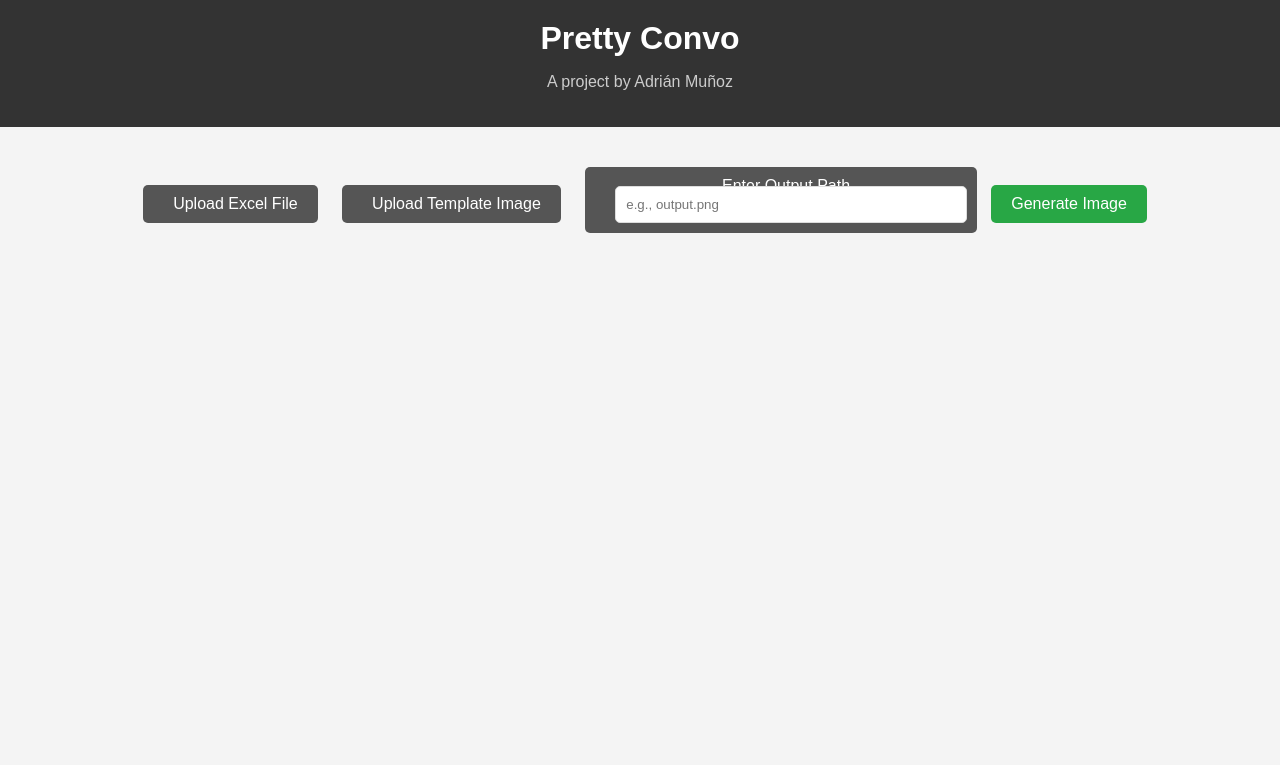
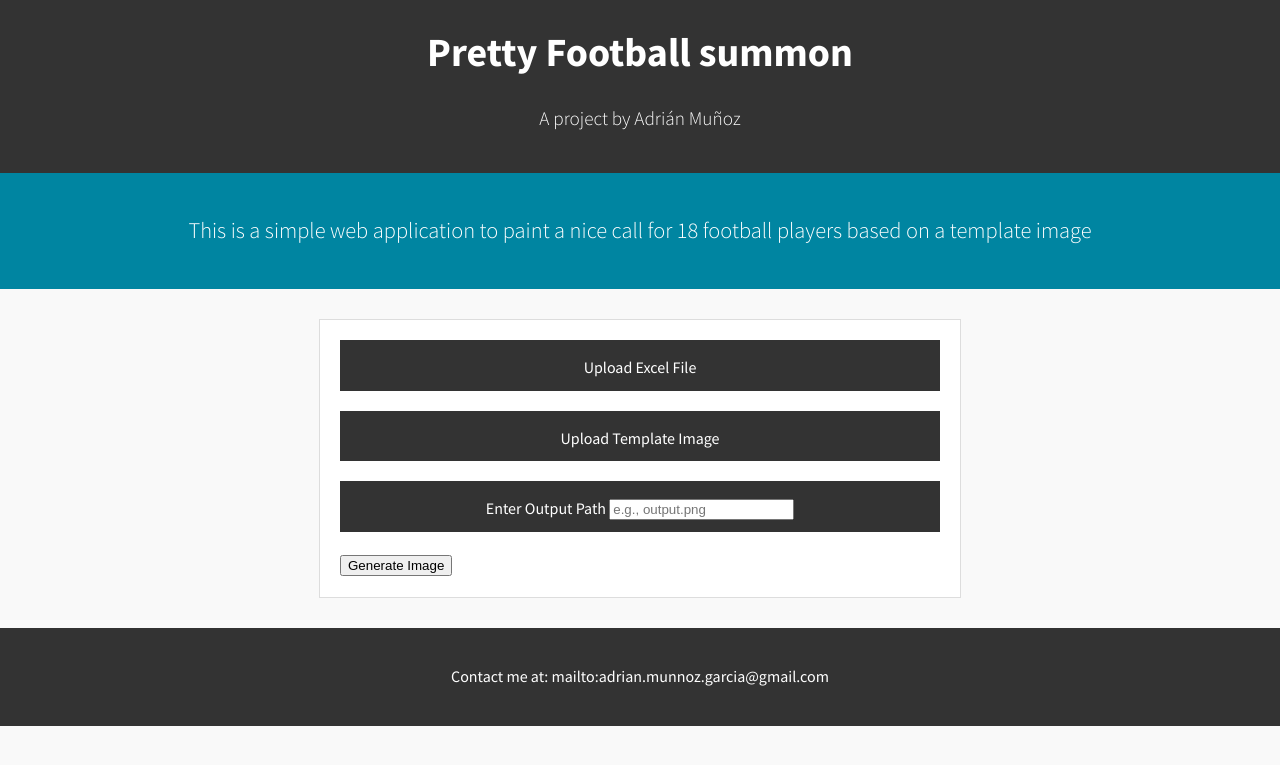
Before and after one commit to Adrimgedu/draw_convo, a Flask app: page / in a window 1280 px wide. Shown: the top 765 px of the page. Run offline with Flask 3, Linux system fonts and the light colour scheme.

Commit message:
html design and css updated

```diff
--- a/app/static/css/style.css
+++ b/app/static/css/style.css
@@ -1,41 +1,74 @@
+/* Google Fonts Import */
+@import url('https://fonts.googleapis.com/css?family=Source+Sans+Pro:300,400,700');
+
+/* Base Styles */
 body {
-  font-family: Arial, sans-serif;
-  background-color: #f4f4f4;
+    font-family: 'Source Sans Pro', sans-serif;
     margin: 0;
     padding: 0;
-  text-align: center;
+    background: #f9f9f9;
+    color: #333;
+    line-height: 1.6;
 }
 
+a {
+    color: #0085a1;
+    text-decoration: none;
+}
+
+/* Header Styles */
 .header {
-  background-color: #333;
-  color: white;
+    background: #333;
+    color: #fff;
     padding: 20px 0;
+    text-align: center;
 }
 
 .header h1 {
     margin: 0;
+    font-size: 2.5em;
+    font-weight: 700;
 }
 
-.subheader {
-  color: #ccc;
+.header .subheader {
+    font-size: 1.2em;
+    font-weight: 300;
 }
 
+/* Call to Action Section */
+.call-to-action {
+    background: #0085a1;
+    color: #fff;
+    padding: 40px 20px;
+    text-align: center;
+}
+
+.call-to-action p {
+    margin: 0;
+    font-size: 1.4em;
+    font-weight: 300;
+}
+
+/* Form Styles */
 .upload-form {
-  margin-top: 30px;
+    max-width: 600px;
+    margin: 30px auto;
+    padding: 20px;
+    background: #fff;
+    border: 1px solid #ddd;
+}
+
+.input-group {
+    margin-bottom: 20px;
 }
 
 .filupp {
-  display: inline-block;
+    display: block;
+    text-align: center;
+    background: #333;
+    color: #fff;
     padding: 10px 20px;
-  background-color: #555;
-  color: white;
-  border-radius: 5px;
     cursor: pointer;
-  margin: 10px;
-}
-
-.filupp:hover {
-  background-color: #666;
 }
 
 .filupp input[type="file"] {
@@ -43,33 +76,38 @@ body {
 }
 
 .filupp-file-name {
-  margin-left: 10px;
+    display: inline-block;
+    margin-top: 5px;
 }
 
-input[type="submit"] {
-  padding: 10px 20px;
-  background-color: #28a745;
-  color: white;
-  border: none;
-  border-radius: 5px;
-  cursor: pointer;
-  font-size: 16px;
+/* Footer Styles */
+footer {
+    background: #333;
+    color: #fff;
+    text-align: center;
+    padding: 20px 0;
 }
 
-  input[type="submit"]:hover {
-  background-color: #218838;
+.social-media-links {
+    margin-top: 10px;
 }
 
-  input[type="text"] {
-  border: 1px solid #ddd;
-  padding: 10px;
-  border-radius: 5px;
-  margin-top: -20px;
-  margin-left: 10px;
-  width: calc(100% - 22px); /* Adjust width as per padding and border */
+.social-media-links a {
+    margin: 0 10px;
+    color: #fff;
 }
 
-  input[type="text"]:focus {
-  outline: none;
-  border-color: #999;
+/* Responsive Design */
+@media (max-width: 600px) {
+    .header h1 {
+        font-size: 2em;
     }
+
+    .call-to-action p {
+        font-size: 1.2em;
+    }
+
+    .upload-form {
+        margin: 20px;
+    }
+}
--- a/app/templates/index.html
+++ b/app/templates/index.html
@@ -2,31 +2,58 @@
 <html>
 <head>
     <title>Pretty Convo</title>
-    <link rel="stylesheet" type="text/css" href="{{ url_for('static', filename='css/style.css') }}">
+    <link rel="stylesheet" type="text/css" href="{{ url_for('static', filename='static/css/style.css') }}">
+    <!-- Include FontAwesome and Google Fonts here -->
 </head>
 <body>
     <div class="header">
-        <h1>Pretty Convo</h1>
+        <h1>Pretty Football summon</h1>
         <p class="subheader">A project by Adrián Muñoz</p>
     </div>
 
+    <div class="call-to-action">
+        <p>This is a simple web application to paint a nice call for 18 football players based on a template image</p>
+    </div>
+
     <form action="/uploader" method="POST" enctype="multipart/form-data" class="upload-form">
+        <div class="input-group">
             <label for="excel-file-upload" class="filupp">
                 <span class="filupp-file-name js-value">Upload Excel File</span>
-            <input type="file" name="excel" id="excel-file-upload" accept=".xlsx"/>
+                <input type="file" name="excel" id="excel-file-upload" accept=".xlsx" onchange="updateFileName(this)"/>
+                <span id="excel-file-name"></span>
             </label>
+        </div>
 
+        <div class="input-group">
             <label for="template-file-upload" class="filupp">
                 <span class="filupp-file-name js-value">Upload Template Image</span>
-            <input type="file" name="template" id="template-file-upload" accept=".png,.jpeg"/>
+                <input type="file" name="template" id="template-file-upload" accept=".png,.jpeg" onchange="updateFileName(this)"/>
+                <span id="template-file-name"></span>
             </label>
+        </div>
 
+        <div class="input-group">
             <label for="output-path" class="filupp">
                 <span class="filupp-file-name js-value">Enter Output Path</span>
                 <input type="text" name="output_path" id="output-path" placeholder="e.g., output.png"/>
             </label>
+        </div>
 
         <input type="submit" value="Generate Image"/>
     </form>
+
+    <footer>
+        <p>Contact me at: mailto:adrian.munnoz.garcia@gmail.com </p>
+        <div class="social-media-links">
+            <!-- FontAwesome Icons for social media here -->
+        </div>
+    </footer>
+
+    <script>
+        function updateFileName(input) {
+            var fileNameSpan = input.nextElementSibling;
+            fileNameSpan.textContent = input.files.length + ' file(s) selected';
+        }
+    </script>
 </body>
 </html>
```
Lines whose indentation alone changed are shown as unchanged.
